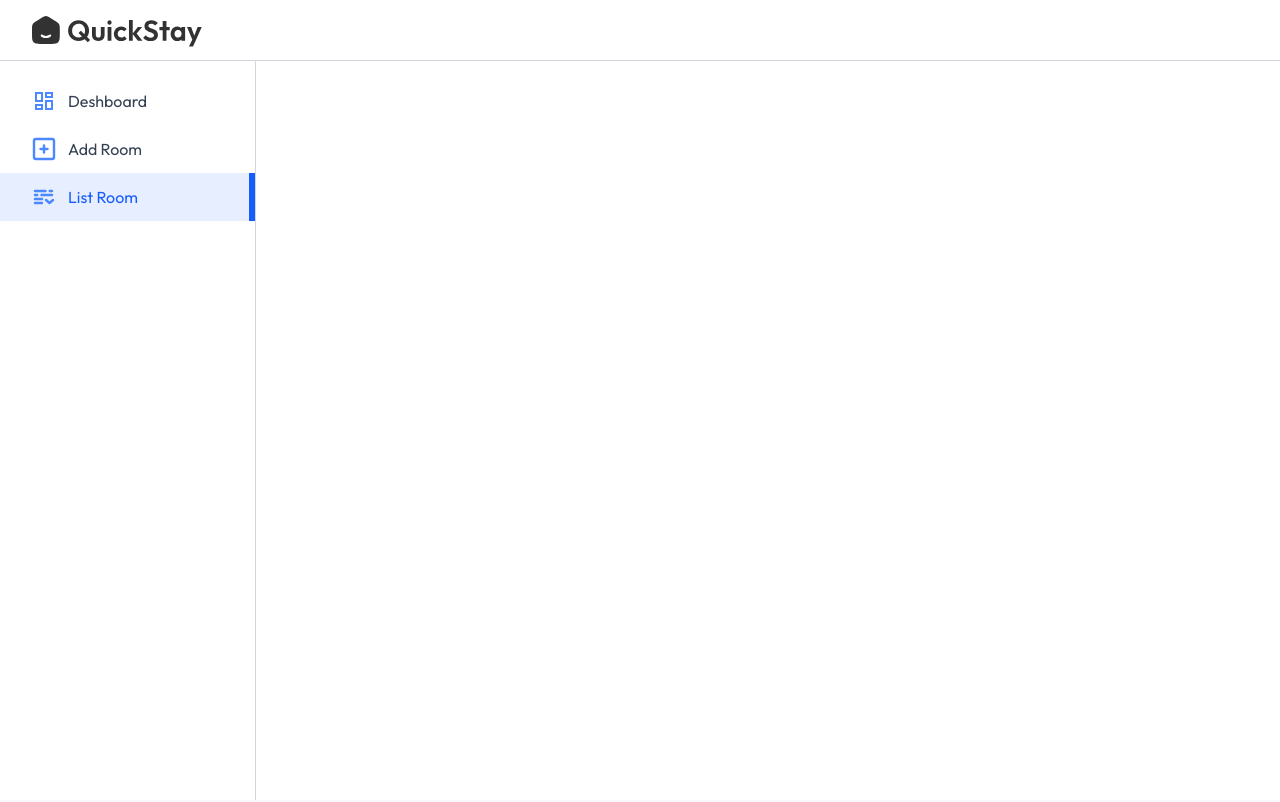
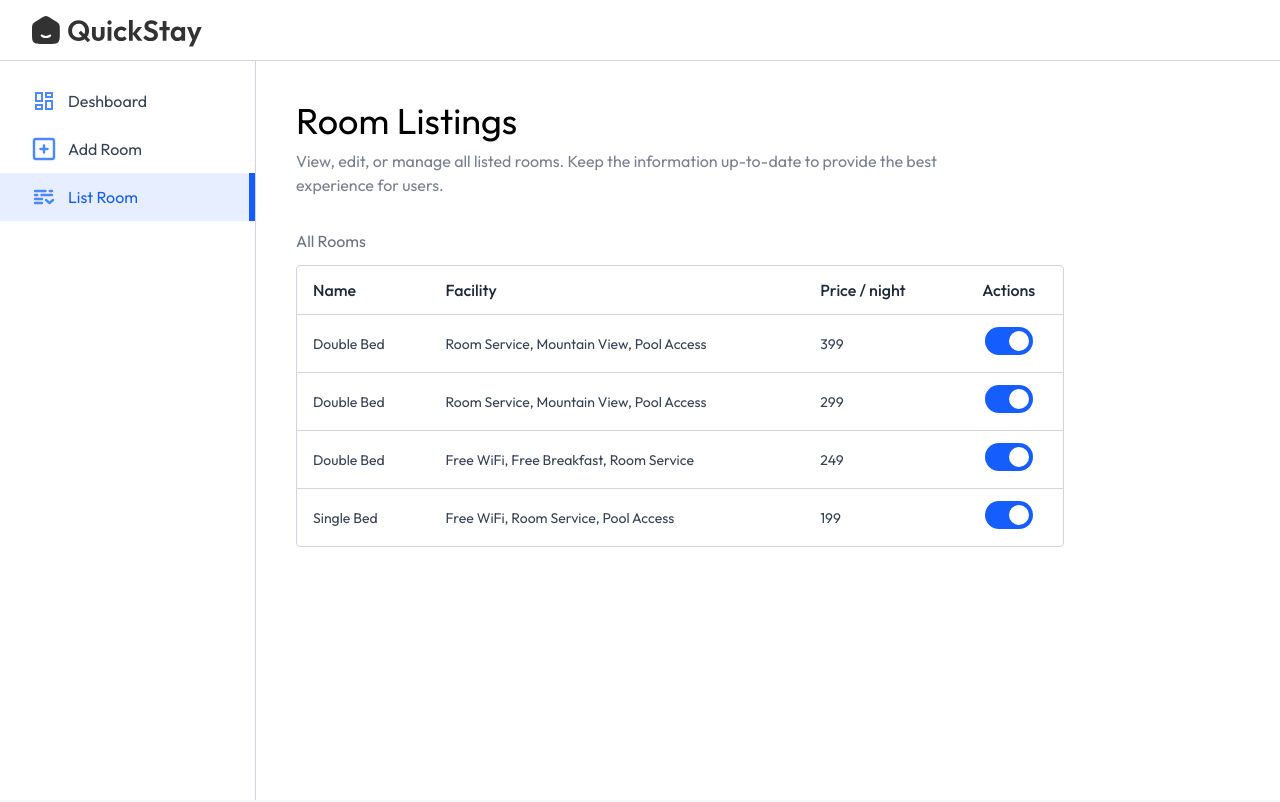
Before and after one commit to kunj-pandya/QuickStay, a React (Vite) app in the folder client/: page /owner/list-room in a window 1280 px wide. Shown: the top 802 px of the page. Built offline with nearby package versions, Linux system fonts and the light colour scheme; no server answers; a web font is replaced by a local one.

Commit message:
add owner list-room

```diff
--- a/client/src/pages/HotelOwner/ListRoom.jsx
+++ b/client/src/pages/HotelOwner/ListRoom.jsx
@@ -1,9 +1,50 @@
-import React from 'react'
+import React, { useState } from 'react'
+import { roomsDummyData } from '../../assets/assets';
+import Title from '../../components/Title';
 
 const ListRoom = () => {
+  const [rooms, setRooms] = useState(roomsDummyData);
   return (
     <div>
+      <Title align='left' font='outfit' title='Room Listings' subTitle='View, edit, or manage all listed rooms. Keep the information up-to-date to provide the best experience for users.'/>
+      <p className='text-gray-500 mt-8'>All Rooms</p>
 
+       <div className='w-full max-w-3xl text-left border border-gray-300 rounded max-h-80 overflow-y-scroll mt-3'>
+          <table className='w-full'>
+            <thead className='bg-gary-50'>
+                <tr>
+                    <th className='py-3 px-4 text-gray-800 font-medium'>Name</th>
+                    <th className='py-3 px-4 text-gray-800 font-medium max-sm:hidden'>Facility</th>
+                    <th className='py-3 px-4 text-gray-800 font-medium '>Price / night</th>
+                    <th className='py-3 px-4 text-gray-800 font-medium text-center'>Actions</th>
+                </tr>
+            </thead>
+            <tbody className='text-sm'>
+                {
+                  rooms.map((item, index) => (
+                    <tr key={index}>
+                      <td className='py-3 px-4 text-gray-700 border-t border-gray-300'>
+                        {item.roomType}
+                      </td>
+                      <td className='py-3 px-4 text-gray-700 border-t border-gray-300 max-sm:hidden'>
+                        {item.amenities.join(', ')}
+                      </td>
+                      <td className='py-3 px-4 text-gray-700 border-t border-gray-300'>
+                        {item.pricePerNight}
+                      </td>
+                      <td className='py-3 px-4 border-t border-gray-300 text-sm text-red-500 text-center'>
+                        <label  className='relative inline-flex items-center cursor-pointer text-gray-900 gap-3'>
+                          <input type='checkbox' className='sr-only peer' checked={item.isAvailable}/>
+                          <div className='w-12 h-7 bg-slate-300 rounded-full peer peer-checked:bg-blue-600 transition-colors duration-200'></div>
+                          <span className='dot absolute left-1 top-1 w-5 h-5 bg-white rounded-full transition-transform duration-200 ease-in-out peer-checked:translate-x-5'></span>
+                        </label>
+                      </td>
+                    </tr>
+                  ))
+                }
+            </tbody>
+          </table>
+       </div>
     </div>
   )
 }
```
